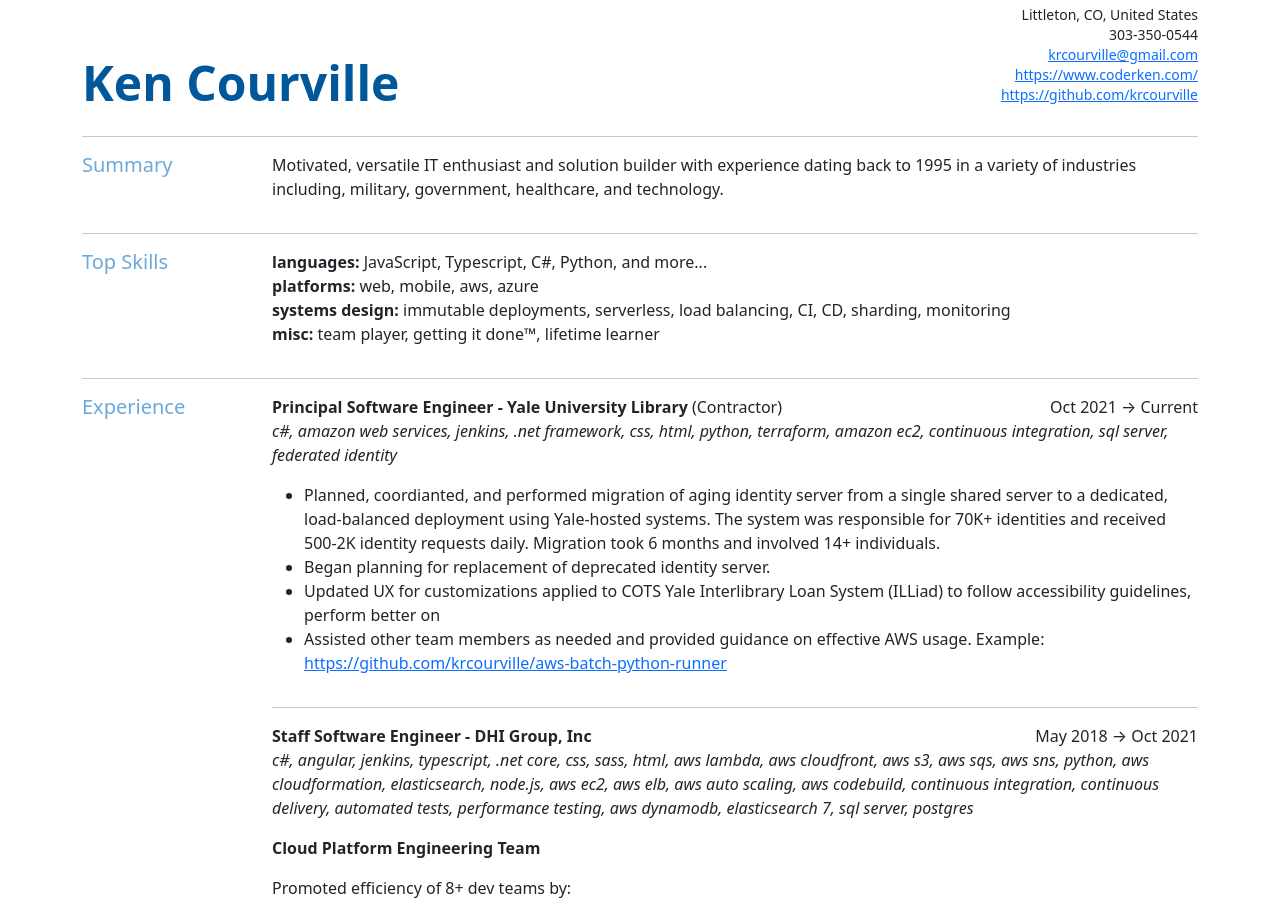
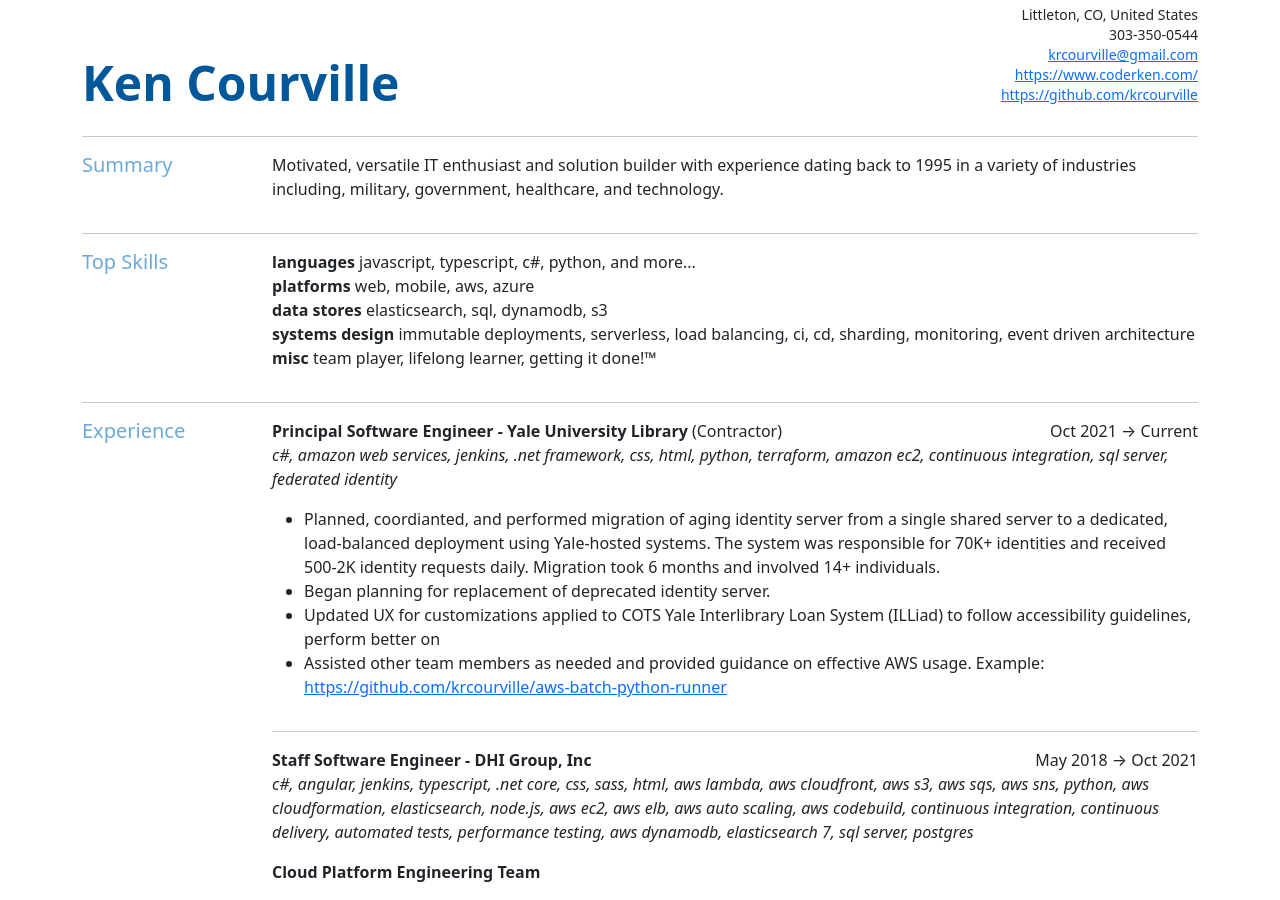
Before and after one commit to krcourville/krcourville.github.io, a Jekyll site: the page cv/index.html, which Jekyll copies as it is, in a window 1280 px wide and 900 px high. Built offline with Jekyll 4.4.1, drawn with Linux system fonts in a browser that asks for light colours.

Commit message:
tweak top skills

```diff
--- a/cv/index.html
+++ b/cv/index.html
@@ -90,27 +90,33 @@
       <li>
 
         <strong>
-          languages:
-        </strong> JavaScript, Typescript, C#, Python, and more...
+          languages
+        </strong> javascript, typescript, c#, python, and more...
       </li>
       <li>
         <strong>
-          platforms:
+          platforms
         </strong>
         web, mobile, aws, azure
       </li>
       <li>
         <strong>
-          systems design:
+          data stores
         </strong>
-        immutable deployments, serverless, load balancing, CI, CD, sharding,
-        monitoring
+        elasticsearch, sql, dynamodb, s3
       </li>
       <li>
         <strong>
-          misc:
+          systems design
         </strong>
-        team player, getting it done&trade;, lifetime learner
+        immutable deployments, serverless, load balancing, ci, cd, sharding,
+        monitoring, event driven architecture
+      </li>
+      <li>
+        <strong>
+          misc
+        </strong>
+        team player, lifelong learner, getting it done!&trade;
       </li>
     </ul>
   </div>
```
Also changed, not shown: 1 other file.
